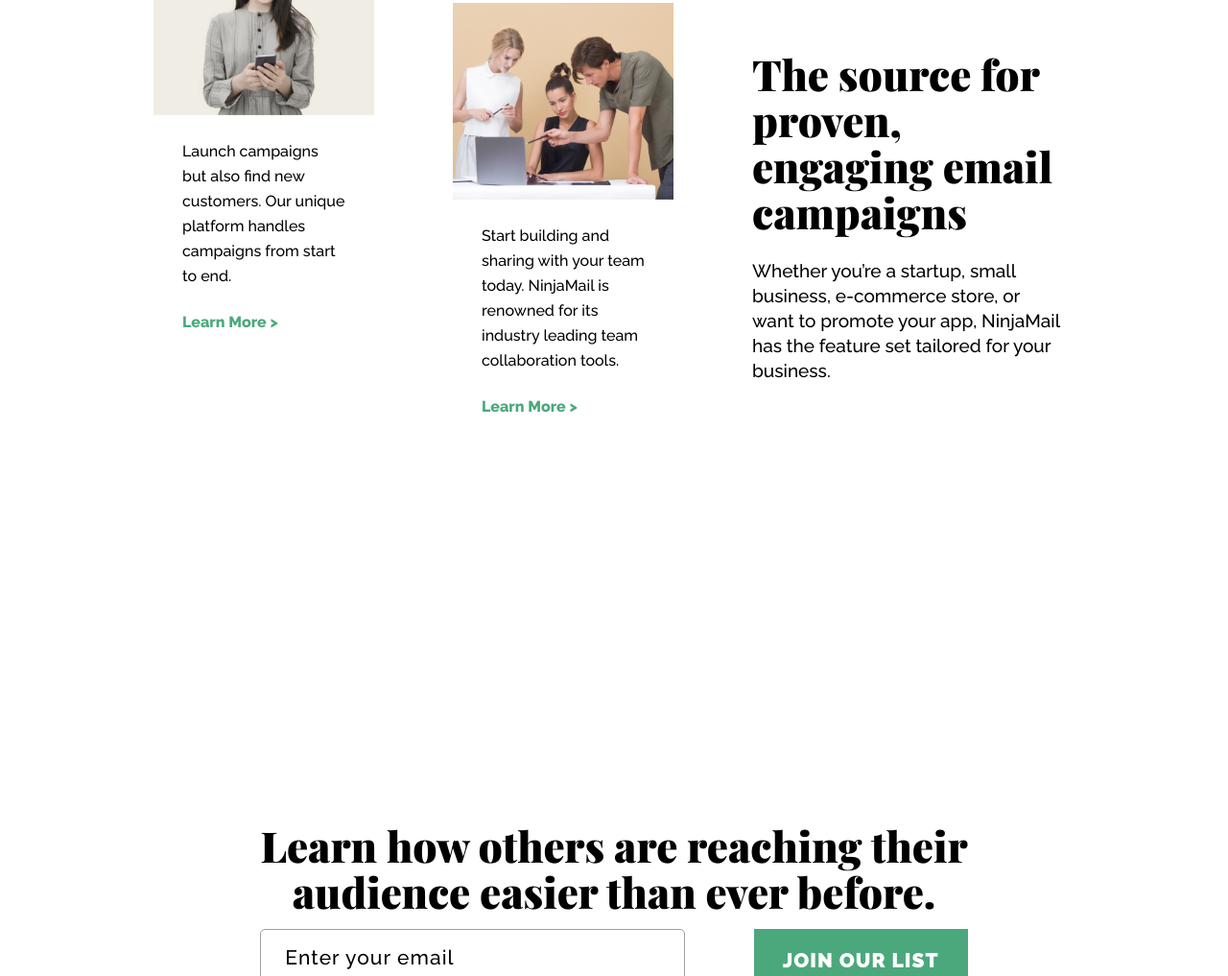
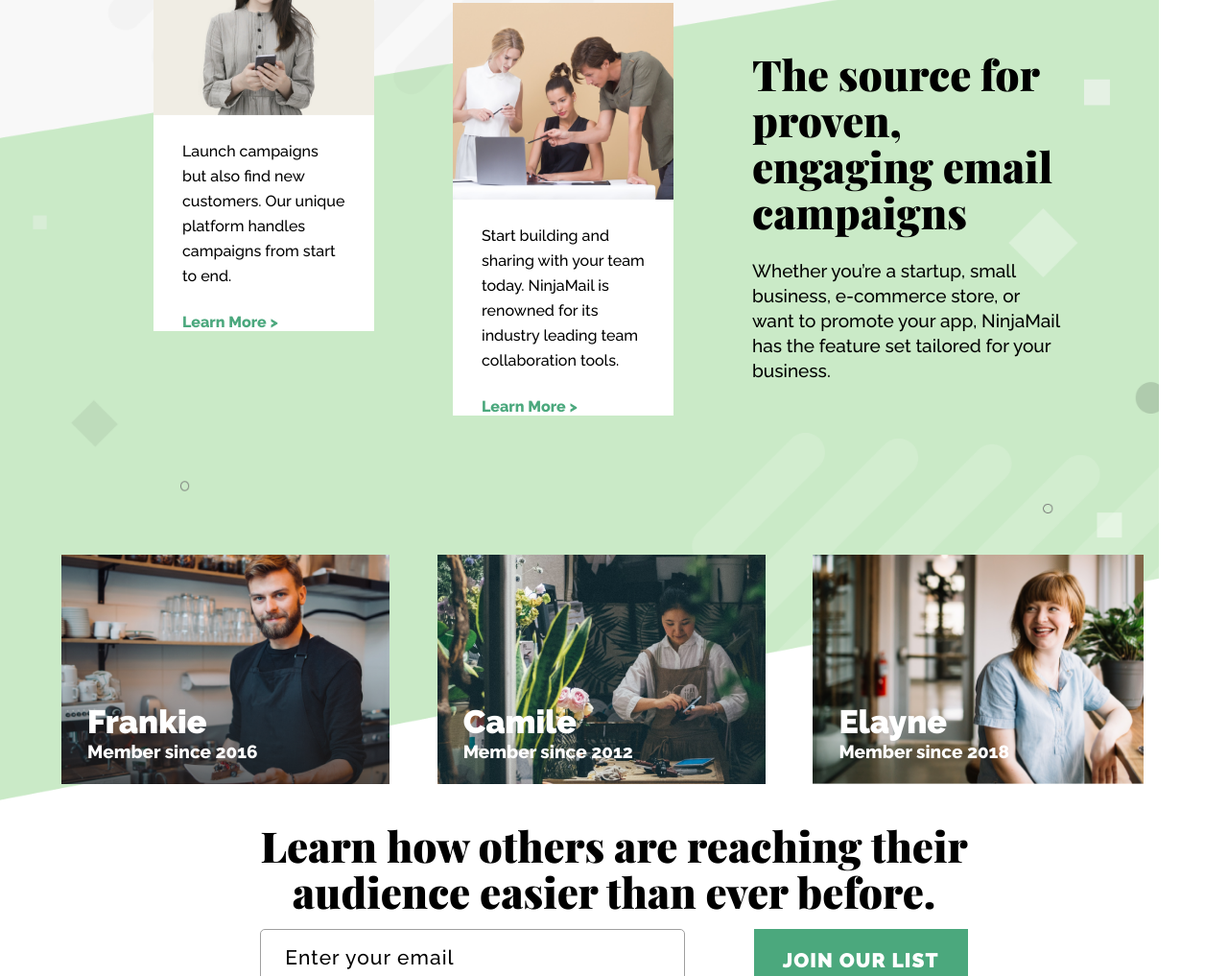
Before and after one commit to rmavrin/NinjaMail, a plain HTML site: page index.html in a window 1280 px wide. Shown: the part 1467-2484 px from the top of the page at 96% size. Drawn offline with nearby package versions, Linux system fonts and the light colour scheme; the site is published under a folder, as on GitHub Pages, so addresses that start at the root find nothing.

Commit message:
bug fixing

```diff
--- a/css/style.css
+++ b/css/style.css
@@ -24,6 +24,7 @@ header{
     justify-content: space-around;
     margin: 0 auto;
 }
+
 .logo{
     display: flex;
     align-items: center;
@@ -146,7 +147,7 @@ nav .grren-sign-up:hover{
 .info-block-1{
     width: 65%;
     height: 531px;
-    background-image: url(/img/VIDEO.png);
+    background-image: url(../img/VIDEO.png);
     background-repeat: no-repeat;
     padding: 10%;
     background-size: contain;
@@ -244,7 +245,7 @@ nav .grren-sign-up:hover{
 }
 
 .screen2{
-    background-image: url(/img/bg\ \stuff.png);
+    background-image: url(../img/bg\ \stuff.png);
     background-position-y: -177px;
     background-repeat: no-repeat;
     padding-top: 5%;
@@ -269,13 +270,13 @@ nav .grren-sign-up:hover{
 .person-1{
     width: 32%;
     height: 239px;
-    background-image: url(/img/photo\ \(2\).png);
+    background-image: url(../img/photo\ \(2\).png);
     background-repeat: no-repeat;
 }
 .person-2{
     width: 32%;
     height: 239px;
-    background-image: url(/img/photo\ \(3\).png);
+    background-image: url(../img/photo\ \(3\).png);
     background-repeat: no-repeat;
     background-size: contain;
 }
@@ -283,7 +284,7 @@ nav .grren-sign-up:hover{
 .person-3{
     width: 32%;
     height: 239px;
-    background-image: url(/img/photo\ \(4\).png);
+    background-image: url(../img/photo\ \(4\).png);
     background-repeat: no-repeat;
     background-size: contain;
 }
@@ -485,9 +486,7 @@ footer{
 .down-side a:hover{
     color: #4BA87D;
 }
-/* main{
-    width: 100%;
-} */
+
 @media (max-width:1024px){
     body{
         width: 1024px;
```
